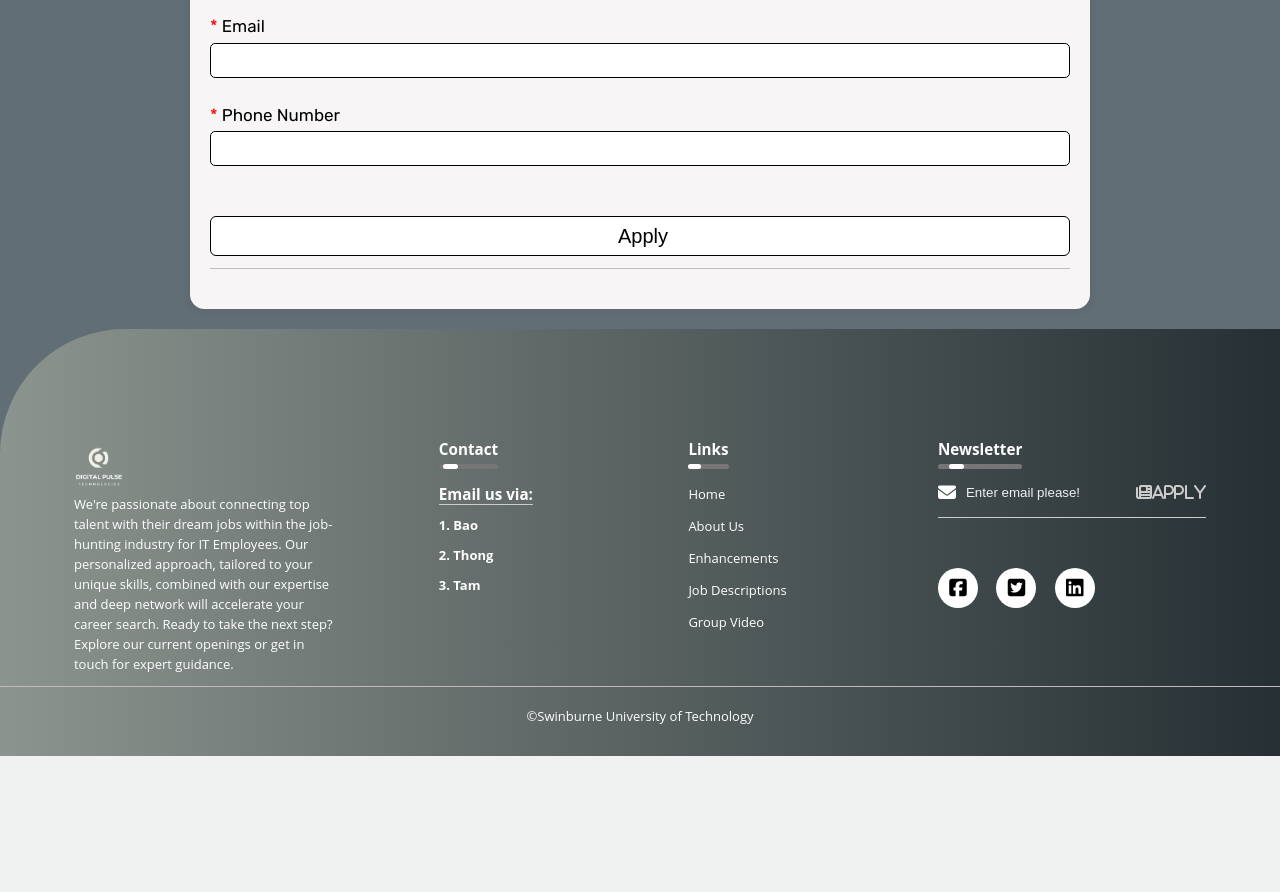
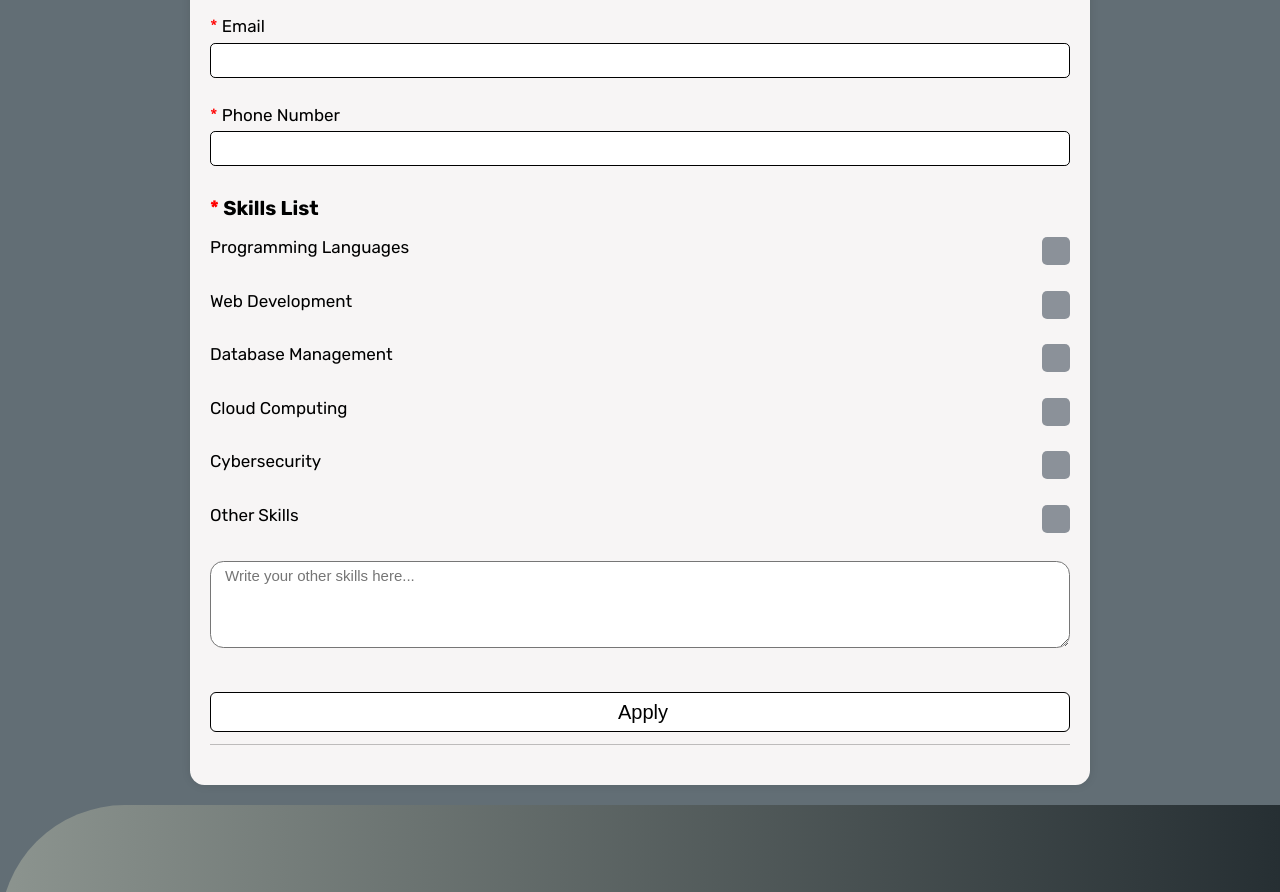
Before and after one commit to TamTonyTong/assignment2-phpsuffer, a PHP site: page /apply.php in a window 1280 px wide. Shown: the part 1387-2279 px from the top of the page. Before the commit the page ends 2143 px from the top, so only its background shows below. Run offline with PHP 8.4, Linux system fonts and the light colour scheme.

Commit message:
array to string list

```diff
--- a/assign2/apply.php
+++ b/assign2/apply.php
@@ -17,7 +17,7 @@
     <div class="applying-basic-info">
       <h2>Personal Information</h2>
       <hr>
-      <form method="post" action="processEOI.php">
+      <form method="post" action="https://mercury.swin.edu.au/it000000/formtest.php">
         <p id="asterisk"><em><strong>Required fields</strong></em></p>
         <label for="job_ref_num"> Job Reference Number</label>
         <input type="text" name="job_ref_num" id="job_ref_num" size="20" pattern="[a-zA-Z0-9]{5}" placeholder="SWS05"
@@ -87,45 +87,45 @@
         <label for="phone_num">Phone Number</label>
         <input type="text" name="phone_num" id="phone_num" pattern="[0-9\s]{8,12}" title="Please enter from 8 to 12 digits" >
 
-        <!-- <div class="skill_list">
+        <div class="skill_list">
           <h2>Skills List</h2>
           <label class="container">Programming Languages
-            <input type="checkbox" name="skill_list[]" value="Programming Languages" >
+            <input type="checkbox" name="skill1" value="Programming Languages" >
             <span class="checkmark"></span>
           </label>
 
           <label class="container">Web Development
-            <input type="checkbox" name="skill_list[]" value="Web Development">
+            <input type="checkbox" name="skill2" value="Web Development">
             <span class="checkmark"></span>
           </label>
 
 
           <label class="container">Database Management
-            <input type="checkbox" name="skill_list[]" value="Database Management">
+            <input type="checkbox" name="skill3" value="Database Management">
             <span class="checkmark"></span>
           </label>
 
 
           <label class="container">Cloud Computing
-            <input type="checkbox" name="skill_list[]" id="skill_list" value="Cloud Computing">
+            <input type="checkbox" name="skill4" value="Cloud Computing">
             <span class="checkmark"></span>
           </label>
 
 
           <label class="container">Cybersecurity
-            <input type="checkbox" name="skill_list[]" value="Cybersecurity">
+            <input type="checkbox" name="skill5" value="Cybersecurity">
             <span class="checkmark"></span>
           </label>
 
 
 
           <label class="container">Other Skills
-            <input type="checkbox" name="skill_list[]" value="Other Skills">
+            <input type="checkbox" name="skill6" value="Other Skills">
             <span class="checkmark"></span>
           </label>
 
           <br><textarea name="other_skills" rows="5" cols="75" placeholder="Write your other skills here..."></textarea>
-        </div> -->
+        </div>
 
         <input type="submit" value="Apply" id="apply">
 
```
Also changed, not shown: Assign2/processEOI.php (+12 -3 lines).
